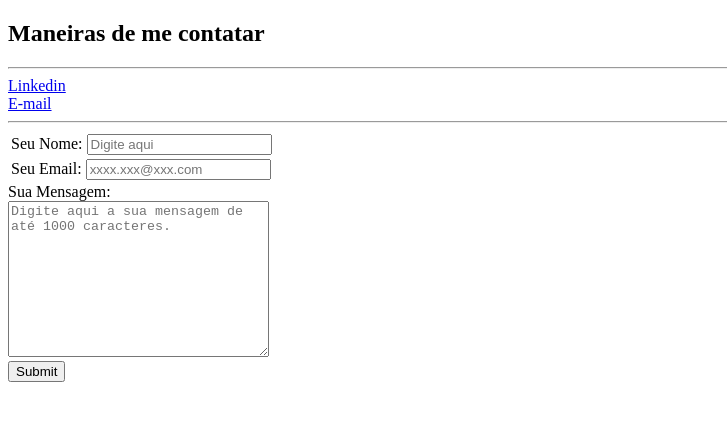
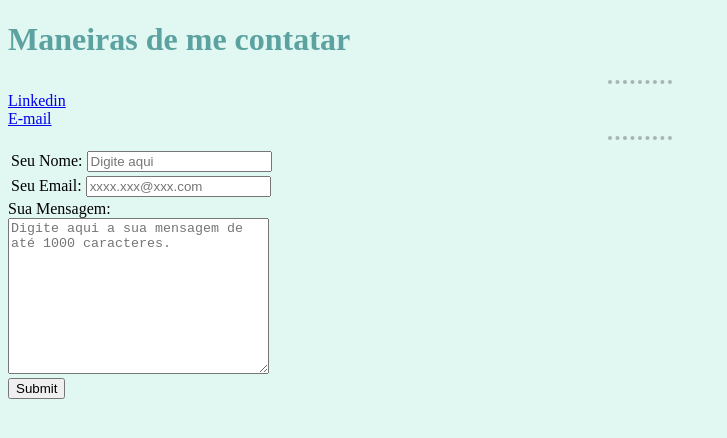
Before and after one commit to JuanSsilva07/cv, a plain HTML site: page contato.html in a window 1280 px wide. Shown: the whole page, without its empty margins (0-727 px from the left). Drawn offline with Linux system fonts and the light colour scheme.

Commit message:
Atualização / Implementação de CSS

```diff
--- a/contato.html
+++ b/contato.html
@@ -4,10 +4,11 @@
     <meta charset="UTF-8">
     <meta http-equiv="X-UA-Compatible" content="IE=edge">
     <meta name="viewport" content="width=h3, initial-scale=1.0">
+    <link rel="stylesheet" href="css/styles.css">
     <title>Contatos</title>
 </head>
 <body>
-    <h2>Maneiras de me contatar</h2>
+    <h1>Maneiras de me contatar</h1>
     <hr>
     <a href="https://www.linkedin.com/in/juan-soares-silva/">Linkedin</a>
     <br>
--- /dev/null
+++ b/css/styles.css
@@ -0,0 +1,19 @@
+body{
+    background-color: #e0f7f2;
+}
+
+h1{
+    color: #3c8d8dce;
+}
+
+h3{
+    color: #66BFBF;
+}
+
+hr {
+    border-color: rgba(128, 128, 128, 0.562);
+    border-style: none;
+    border-top-style: dotted ;
+    border-width: 4.5px;
+    width: 5%;
+}
```
Also changed, not shown: hobbies.html (+1 -0 lines), index.html (+1 -0 lines).
